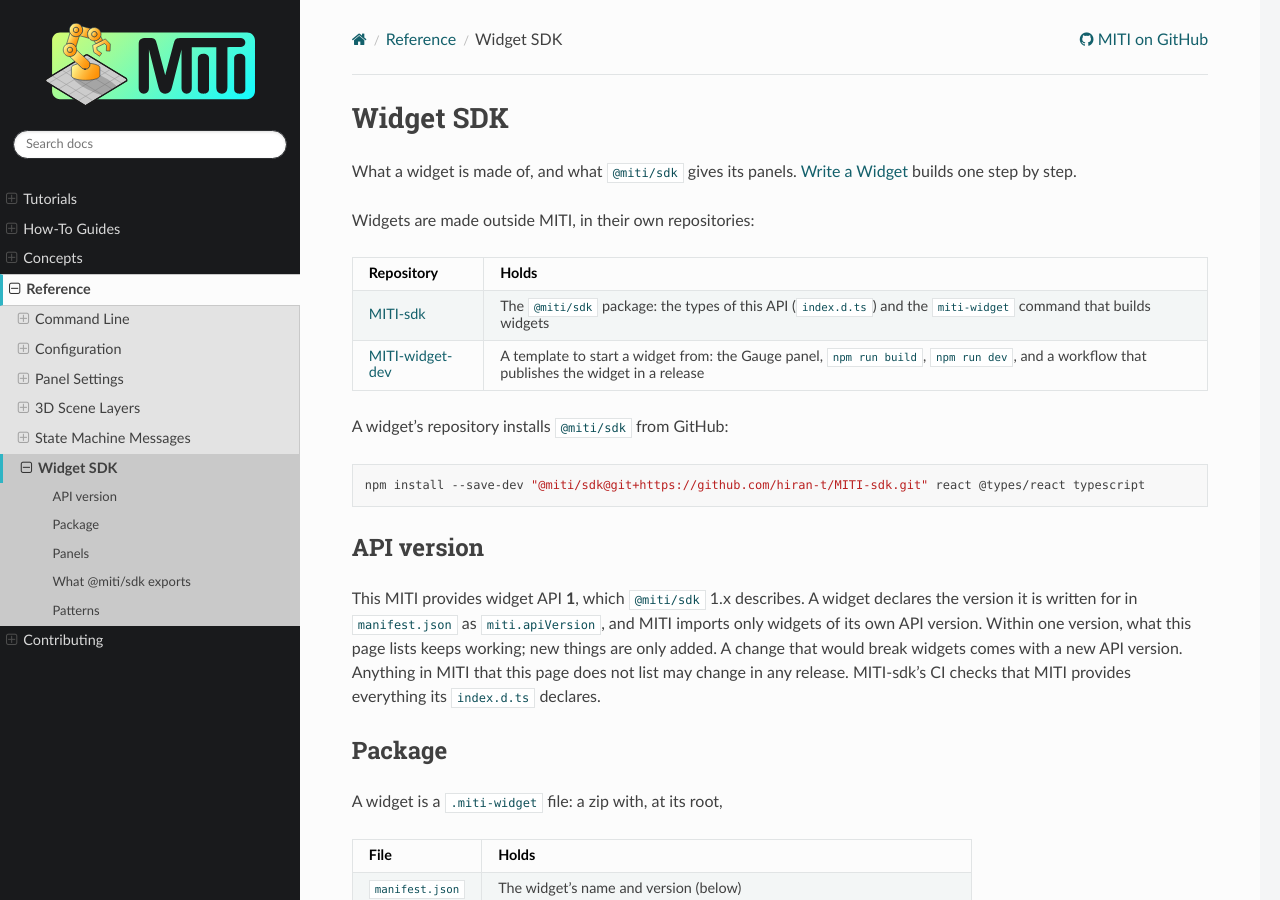
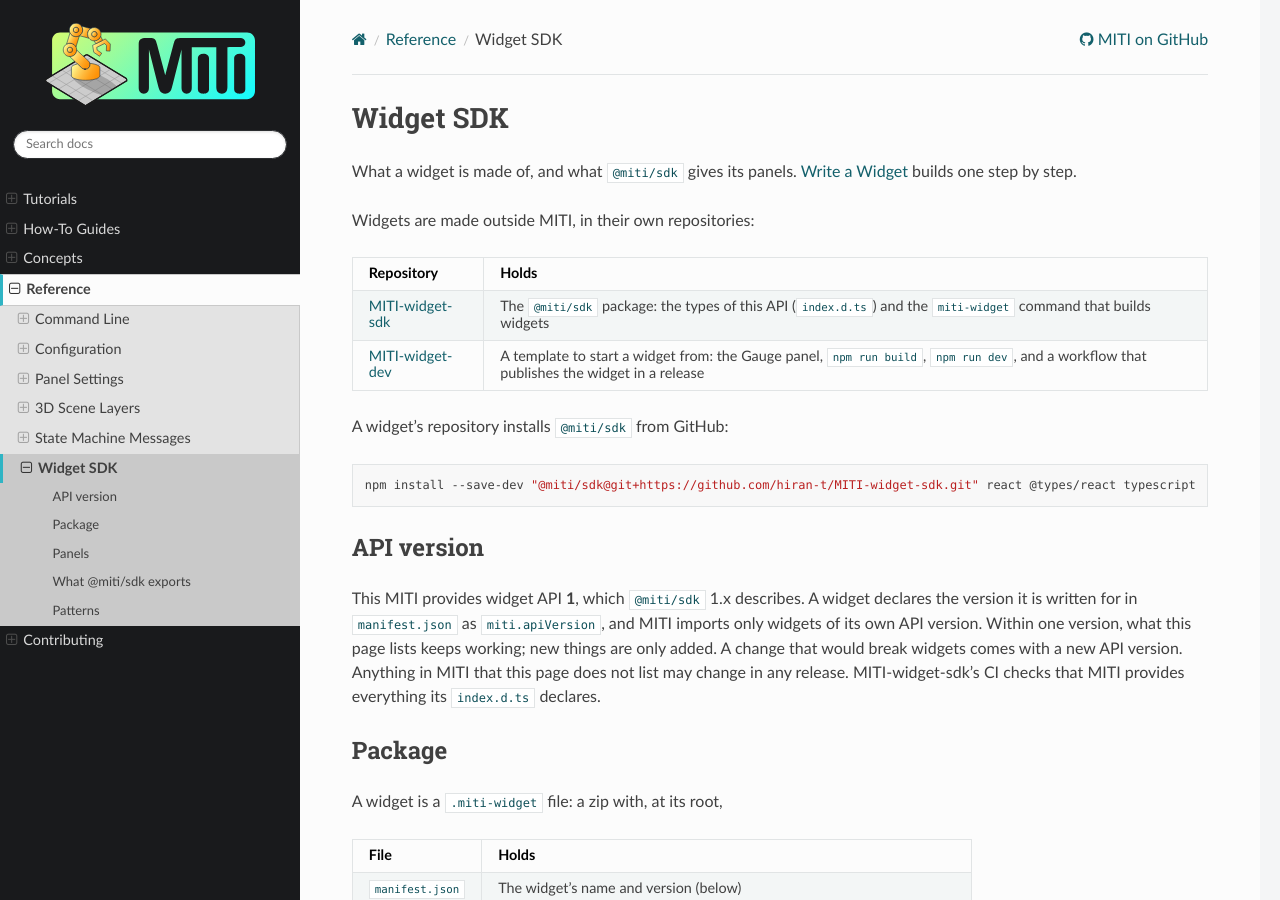
Before and after one commit to hiran-t/MITI, a Sphinx documentation site: the page built from docs/reference/widget-sdk.md, in a window 1280 px wide and 900 px high. Built offline with Sphinx 7.4.7 and the Read the Docs theme 3.1.0, drawn with Linux system fonts in a browser that asks for light colours.

Commit message:
docs: install the widget SDK from MITI-widget-sdk, its new repository
The widget SDK moved from hiran-t/MITI-sdk to hiran-t/MITI-widget-sdk. MITI-sdk is now the
robot side (miti_bridge), so the old install URL no longer finds @miti/sdk.

Co-Authored-By: Claude Opus 5.5 <noreply@anthropic.com>

````diff
--- a/docs/reference/widget-sdk.md
+++ b/docs/reference/widget-sdk.md
@@ -6,18 +6,18 @@ Widgets are made outside MITI, in their own repositories:
 
 | Repository                                                    | Holds                                                                                                                                     |
 | ------------------------------------------------------------- | ----------------------------------------------------------------------------------------------------------------------------------------- |
-| [MITI-sdk](https://github.com/hiran-t/MITI-sdk)               | The `@miti/sdk` package: the types of this API (`index.d.ts`) and the `miti-widget` command that builds widgets                           |
+| [MITI-widget-sdk](https://github.com/hiran-t/MITI-widget-sdk) | The `@miti/sdk` package: the types of this API (`index.d.ts`) and the `miti-widget` command that builds widgets                           |
 | [MITI-widget-dev](https://github.com/hiran-t/MITI-widget-dev) | A template to start a widget from: the Gauge panel, `npm run build`, `npm run dev`, and a workflow that publishes the widget in a release |
 
 A widget's repository installs `@miti/sdk` from GitHub:
 
 ```bash
-npm install --save-dev "@miti/sdk@git+https://github.com/hiran-t/MITI-sdk.git" react @types/react typescript
+npm install --save-dev "@miti/sdk@git+https://github.com/hiran-t/MITI-widget-sdk.git" react @types/react typescript
 ```
 
 ## API version
 
-This MITI provides widget API **1**, which `@miti/sdk` 1.x describes. A widget declares the version it is written for in `manifest.json` as `miti.apiVersion`, and MITI imports only widgets of its own API version. Within one version, what this page lists keeps working; new things are only added. A change that would break widgets comes with a new API version. Anything in MITI that this page does not list may change in any release. MITI-sdk's CI checks that MITI provides everything its `index.d.ts` declares.
+This MITI provides widget API **1**, which `@miti/sdk` 1.x describes. A widget declares the version it is written for in `manifest.json` as `miti.apiVersion`, and MITI imports only widgets of its own API version. Within one version, what this page lists keeps working; new things are only added. A change that would break widgets comes with a new API version. Anything in MITI that this page does not list may change in any release. MITI-widget-sdk's CI checks that MITI provides everything its `index.d.ts` declares.
 
 ## Package
 
````
Also changed, not shown: CHANGELOG.md (+5 -1 lines), docs/contributing/architecture.md (+1 -1 lines), docs/tutorials/write-a-widget.md (+1 -1 lines), 3 other files.
